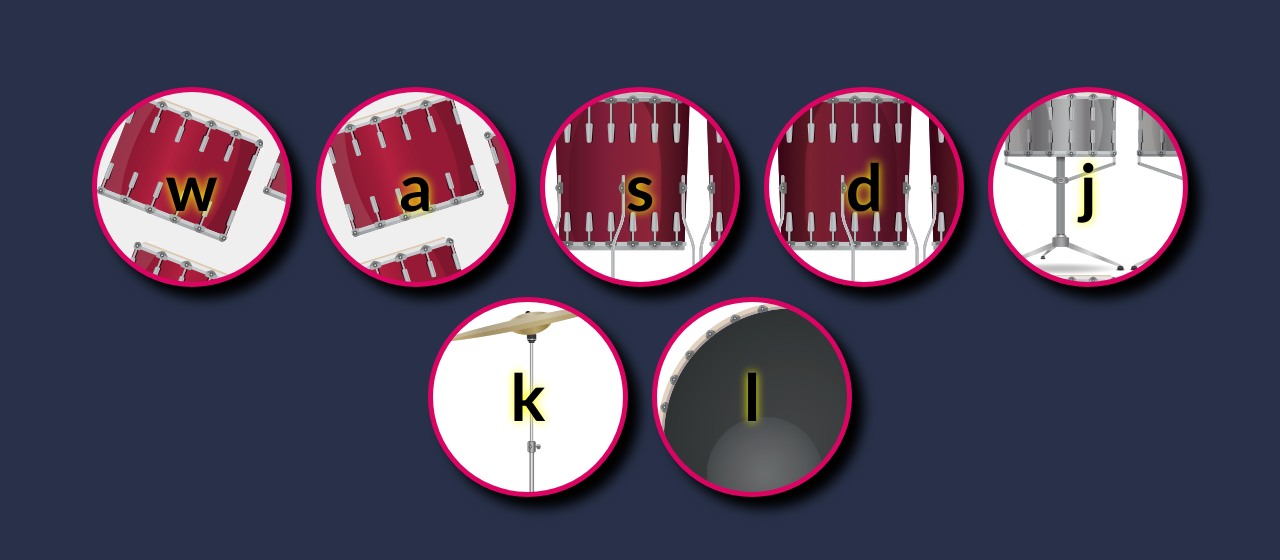
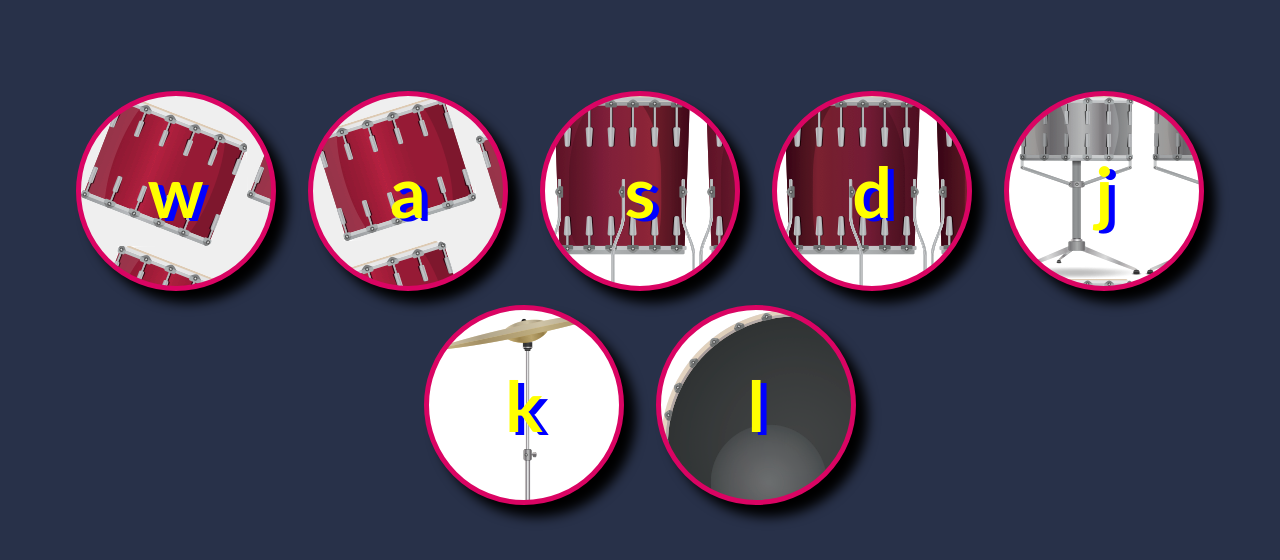
Before and after one commit to shubham2o/Drum-Kit, a plain HTML site: page index.html in a window 1280 px wide. Shown: the part 138-698 px from the top of the page. Drawn offline with nearby package versions, Linux system fonts and the light colour scheme.

Commit message:
layout (button colors) fixed

```diff
--- a/index.css
+++ b/index.css
@@ -24,14 +24,15 @@ footer {
 }
 
 .set .drum {
-    text-shadow: 0px 0px 10px yellow;
-    margin: 10px 10px auto;
+    color: yellow;
+    text-shadow: 6px 3px 0px blue;
+    margin: 14px 14px auto;
     width: 200px;
     height: 200px;
     border-radius: 100px;
     border: 5px solid #DA0463;
     box-shadow: 12px 12px 12px black;
-    font-size: 65px;
+    font-size: 70px;
     font-weight: bolder;
     font-family:'Gill Sans', 'Gill Sans MT', Calibri, 'Trebuchet MS', sans-serif;
 }
```
